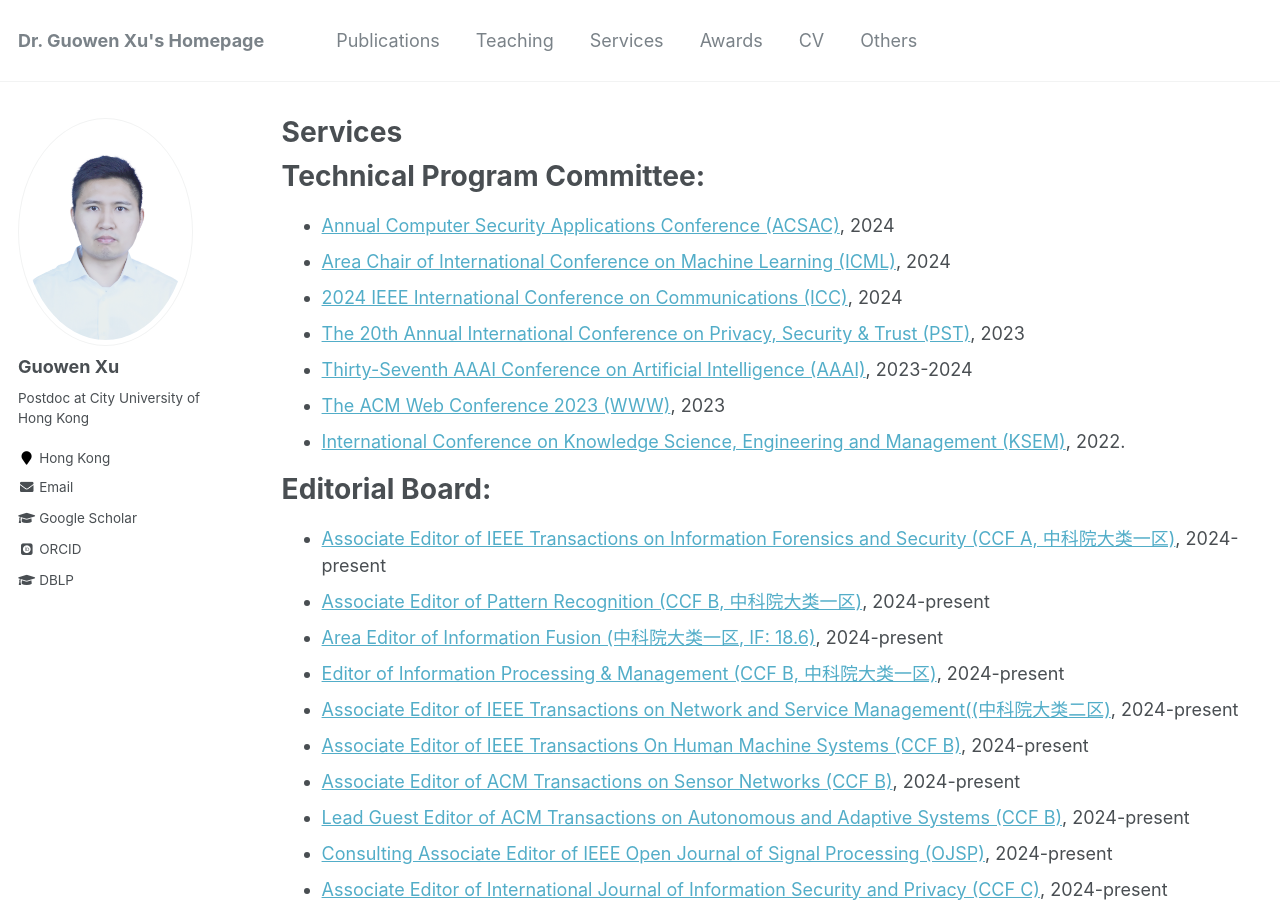
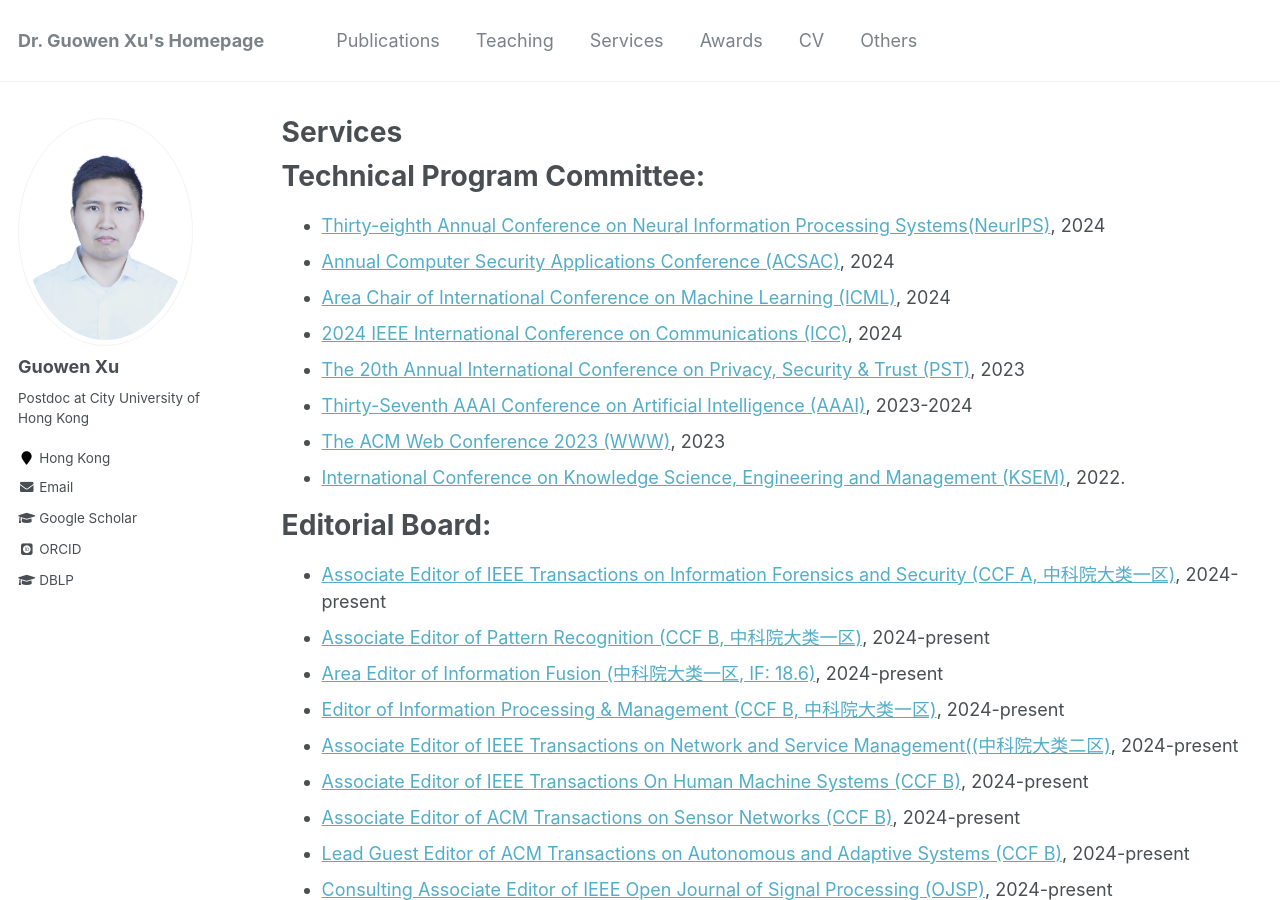
Before and after one commit to Guowen-xu/guowen-xu.github.io, a Jekyll site: the page built from _pages/services.md, in a window 1280 px wide and 900 px high. Built offline with Jekyll 4.4.1, drawn with Linux system fonts in a browser that asks for light colours; some web fonts are replaced.

Commit message:
Update services.md

```diff
--- a/_pages/services.md
+++ b/_pages/services.md
@@ -6,6 +6,7 @@ author_profile: true
 ---
 Technical Program Committee:
 ======
+* [Thirty-eighth Annual Conference on Neural Information Processing Systems(NeurIPS)](https://neurips.cc/), 2024
 * [Annual Computer Security Applications Conference (ACSAC)](https://www.acsac.org), 2024
 * [Area Chair of International Conference on Machine Learning (ICML)](https://icml.cc/), 2024
 * [2024 IEEE International Conference on Communications (ICC)](https://icc2024.ieee-icc.org/), 2024
```
